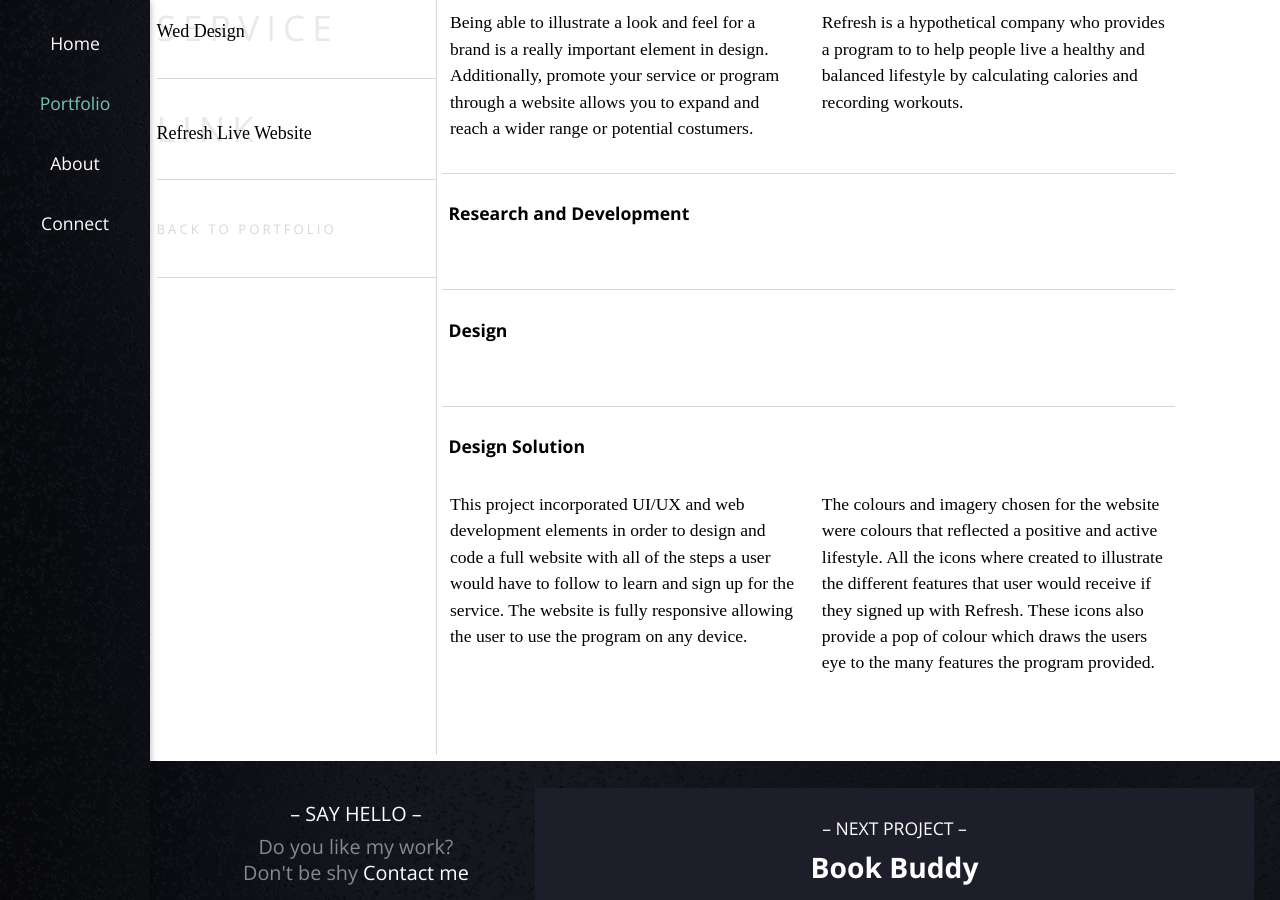
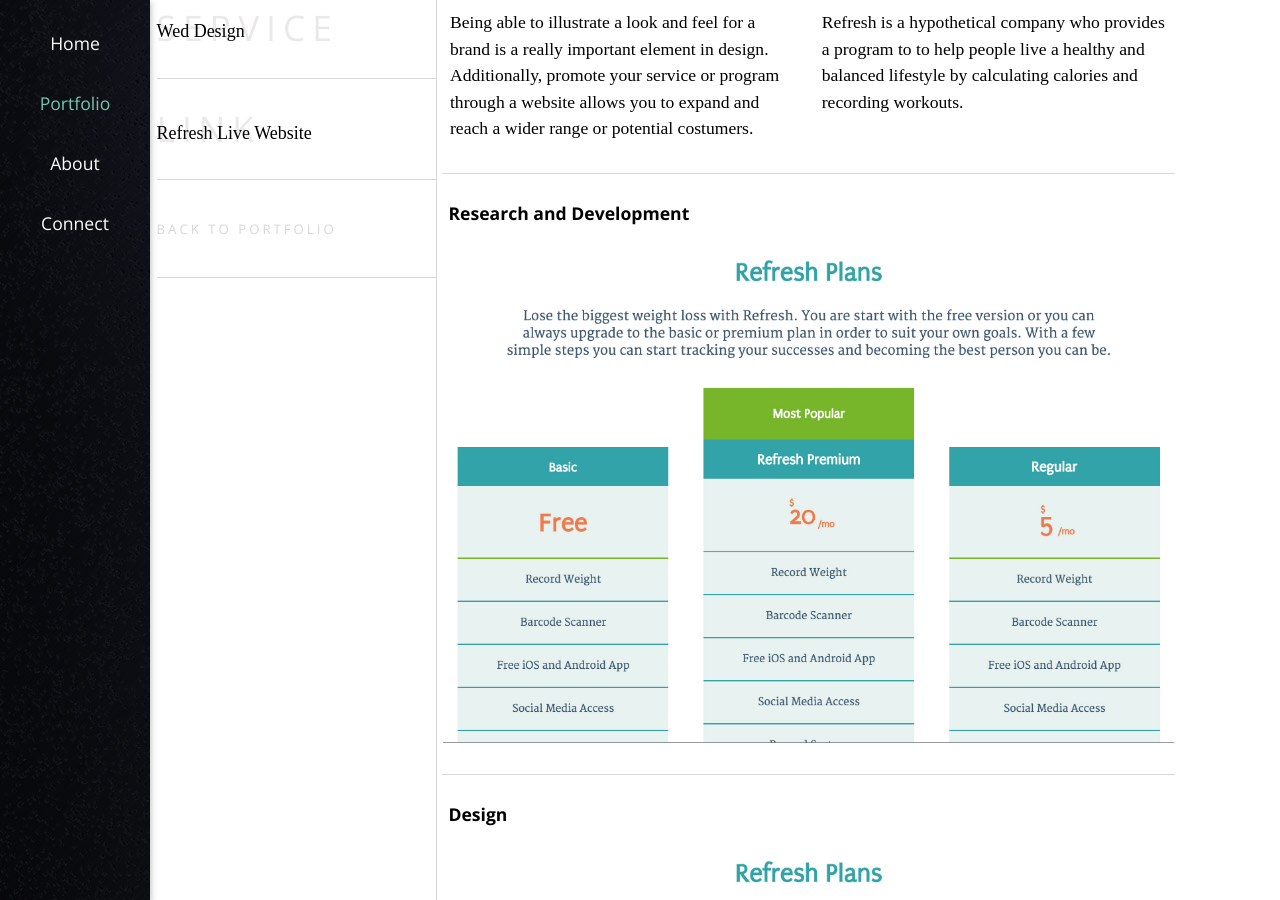
Before and after one commit to natalie-macpherson/portfolio, a Jekyll site: the page built from work/refresh.html, in a window 1280 px wide and 900 px high, scrolled down 531 px. Built offline with Jekyll 4.4.1, drawn with Linux system fonts in a browser that asks for light colours; some web fonts are replaced.

Commit message:
Image issue solved in YAML and _layout

```diff
--- a/_layouts/about-connect.html
+++ b/_layouts/about-connect.html
@@ -1,7 +1,6 @@
 ---
 layout: main-content
 ---
-
 <div class="main">
 	<div class="grid {{page.billboardClass}}">
 		<div class="unit unit-xs-1 unit-s-1 unit-m-1 unit-l-1 ">
--- a/_layouts/main-content.html
+++ b/_layouts/main-content.html
@@ -1,7 +1,6 @@
 ---
 layout: default
 ---
-
 <header>
 	<nav class="main-nav island-1-2 center">
 		<a class="nav space" href=" {{site.baseurl}}/">Home</a>
--- a/_layouts/portfolio.html
+++ b/_layouts/portfolio.html
@@ -1,13 +1,6 @@
 ---
 layout: main-content
 ---
-<!--<div class="main">
-	<div class="grid billboard-refresh">
-		<div class="unit unit-xs-1 unit-s-1 unit-m-1 unit-l-1">
-		</div>
-	</div>-->
-
-
 <div class="main">
 	<div class="grid {{page.billboardClass}}">
 		<div class="unit unit-xs-1 unit-s-1 unit-m-1 unit-l-1">
@@ -59,8 +52,8 @@ layout: main-content
 							<h4 class="kilo highlights pad-b pad-t gutter-1-4">Research and Development</h4>
 						</div>
 						<div class="unit unit-xs-1 unit-s-1 unit-m-1 unit-l-1 gutter-1-4 center pad-b">
-							{% for img in page.images %}
-								<img class="img-flex shadow" src="{{site.baseurl}}/img/{{img-research}}" alt="">
+							{% for img in page.img-research %}
+								<img class="img-flex shadow" src="{{site.baseurl}}/img/{{img}}" alt="">
 							{% endfor %}
 						</div>
 
@@ -70,8 +63,8 @@ layout: main-content
 							<h4 class="kilo highlights pad-t pad-b gutter-1-4">Design</h4>
 						</div>
 						<div class="unit unit-xs-1 unit-s-1 unit-m-1 unit-l-1 gutter-1-4 center pad-b">
-							{% for img in page.images %}
-								<img class="img-flex shadow" src="{{site.baseurl}}/img/{{img-design}}" alt="">
+							{% for img in page.img-design %}
+								<img class="img-flex shadow" src="{{site.baseurl}}/img/{{img}}" alt="">
 							{% endfor %}
 						</div>
 
@@ -87,13 +80,12 @@ layout: main-content
 							<p class="project-intro kilo"> {{page.para4}}</p>
 						</div>
 						<div class="unit unit-xs-1 unit-s-1 unit-m-1 unit-l-1 gutter-1-8 center pad-b pad-t">
-							{% for img in page.images %}
-								<img class="img-flex shadow" src="{{site.baseurl}}/img/{{img-solution}}" alt="">
+							{% for img in page.img-solution %}
+								<img class="img-flex shadow" src="{{site.baseurl}}/img/{{img}}" alt="">
 							{% endfor %}
 						</div>
 					</div>
 				</div>
-
 			</div>
 		</div>
 	</div>
```
